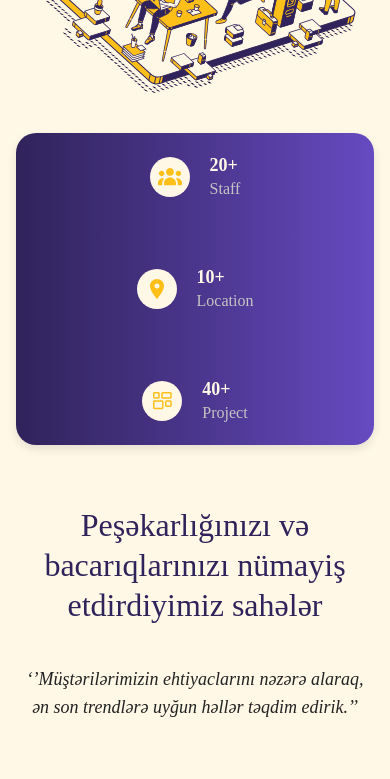
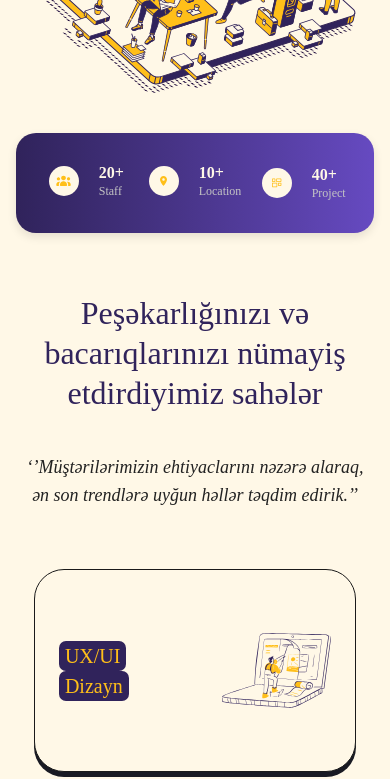
Before and after one commit to Cervision-Team/Cervision, a Next.js app: page / in a window 390 px wide. Shown: the part 780-1559 px from the top of the page. Built offline with nearby package versions, Linux system fonts and the light colour scheme; no server answers.

Commit message:
fixed responsive

```diff
--- a/app/(root)/Home/Information.jsx
+++ b/app/(root)/Home/Information.jsx
@@ -6,41 +6,46 @@ import Image from "next/image"
 const Information = () => {
   return (
     <>
-      <div className='w-full h-[200px] px-[16px] md:px-[80px] max-[1150px]:h-auto'>
-        <div className='w-full h-full bg-gradient-to-r from-[#30235B] to-[#664AC1] flex flex-col lg:flex-row items-center justify-center gap-10 lg:gap-[110px] mt-[40px] lg:mt-[86px] rounded-[20px] lg:rounded-[40px] shadow-[0_4px_10px_0_rgba(0,0,0,0.10)] py-[20px] lg:py-[38px]'>
+      <div className='w-full h-[200px] px-[16px] md:px-[80px] max-[1150px]:h-[150px] max-[500px]:h-[100px]'>
+        <div className='w-full h-full bg-gradient-to-r from-[#30235B] to-[#664AC1] px-[190px] max-[1033px]:px-[16px] flex flex-row lg:flex-row items-center justify-between mt-[40px] lg:mt-[86px] rounded-[20px] lg:rounded-[40px] shadow-[0_4px_10px_0_rgba(0,0,0,0.10)] py-[20px] lg:py-[38px] max-[1033px]:items-center max-[1033px]:bg-red-500'>
 
-          <div className='w-full lg:w-auto h-full flex flex-row items-center justify-center lg:justify-start pr-0 lg:pr-[92px] border-r-0 lg:border-r-[2px] border-r-solid border-r-[#FFF8E7] mb-6 lg:mb-0'>
+          <div className='w-full lg:w-auto h-full flex flex-row items-center justify-center lg:justify-start mb-6 lg:mb-0 max-[1033px]:justify-center max-[1033px]:mt-[20px]'>
             <div className='flex flex-row items-center justify-center gap-5 lg:gap-[28px]'>
-              <div className='w-[40px] h-[40px] lg:w-[56px] lg:h-[56px] bg-[#FFF8E7] rounded-full flex items-center justify-center'>
-                <Image src={users} alt="users" width={24} height={24} />
+              <div className='w-[76px] h-[76px] lg:w-[56px] lg:h-[56px] bg-[#FFF8E7] rounded-full flex items-center justify-center max-[1033px]:w-[50px] max-[1033px]:h-[50px] max-[768px]:w-[40px] max-[768px]:h-[40px] max-[500px]:w-[30px] max-[500px]:h-[30px]'>
+                <Image src={users} alt="users" width={40} height={32} className="max-[1033px]:w-[25px] max-[1033px]:h-[20px] max-[500px]:w-[15px] max-[500px]:h-[12px]"/>
               </div>
               <div className="flex flex-col">
-                <p className="text-[#FFF8E7] text-[18px]/[24px] lg:text-[24px]/[30px] font-bold">20+</p>
-                <p className="text-[#C4C4C4] text-[16px]/[24px] lg:text-[20px]/[30px]">Staff</p>
+ <p className="text-[#FFF8E7] text-[36px]/[24px] lg:text-[24px]/[30px] font-bold max-[1033px]:text-[20px]/[24px] max-[500px]:text-[16px]/[20px]">20+</p>
+ <p className="text-[#C4C4C4] text-[24px]/[24px] lg:text-[20px]/[30px] max-[1033px]:text-[16px]/[24px] max-[500px]:text-[12px]/[16px]">Staff</p>
               </div>
             </div>
           </div>
 
-          <div className='w-full lg:w-auto h-full flex flex-row items-center justify-center lg:justify-start pr-0 lg:pr-[92px] border-r-0 lg:border-r-[2px] border-r-solid border-r-[#FFF8E7] mb-6 lg:mb-0'>
+          <hr className="w-[2px] h-full bg-[#FFF8E7] max-[1033px]:hidden max-[500px]:hidden"/>
+
+          <div className='w-full lg:w-auto h-full flex flex-row items-center justify-center lg:justify-start mb-6 lg:mb-0 max-[1033px]:justify-center  max-[1033px]:mt-[20px]'>
             <div className='flex flex-row items-center justify-center gap-5 lg:gap-[28px]'>
-              <div className='w-[40px] h-[40px] lg:w-[56px] lg:h-[56px] bg-[#FFF8E7] rounded-full flex items-center justify-center'>
-                <Image src={location} alt="location" width={24} height={24} />
+              <div className='w-[76px] h-[76px] lg:w-[56px] lg:h-[56px] bg-[#FFF8E7] rounded-full flex items-center justify-center max-[1033px]:w-[50px] max-[1033px]:h-[50px] max-[768px]:w-[40px] max-[768px]:h-[40px] max-[500px]:w-[30px] max-[500px]:h-[30px]'>
+                <Image src={location} alt="location" width={40} height={40} className="max-[1033px]:w-[25px] max-[1033px]:h-[20px] max-[500px]:w-[15px] max-[500px]:h-[12px]"/>
               </div>
               <div className="flex flex-col">
-                <p className="text-[#FFF8E7] text-[18px]/[24px] lg:text-[24px]/[30px] font-bold">10+</p>
-                <p className="text-[#C4C4C4] text-[16px]/[24px] lg:text-[20px]/[30px]">Location</p>
+                <p className="text-[#FFF8E7] text-[36px]/[24px] lg:text-[24px]/[30px] font-bold max-[1033px]:text-[20px]/[24px] max-[500px]:text-[16px]/[20px]">10+</p>
+                <p className="text-[#C4C4C4] text-[24px]/[24px] lg:text-[20px]/[30px] max-[500px]:text-[12px]/[16px]">Location</p>
               </div>
             </div>
           </div>
 
-          <div className='w-full lg:w-auto h-full flex flex-row items-center justify-center lg:justify-start pr-0 lg:pr-[92px]'>
+          <hr className="w-[2px] h-full bg-[#FFF8E7] max-[1033px]:hidden max-[500px]:hidden"/>
+
+
+          <div className='w-full lg:w-auto h-full flex flex-row items-center justify-center lg:justify-start'>
             <div className='flex flex-row items-center justify-center gap-5 lg:gap-[28px]'>
-              <div className='w-[40px] h-[40px] lg:w-[56px] lg:h-[56px] bg-[#FFF8E7] rounded-full flex items-center justify-center'>
-                <Image src={projects} alt="projects" width={24} height={24} />
+              <div className='w-[76px] h-[76px] lg:w-[56px] lg:h-[56px] bg-[#FFF8E7] rounded-full flex items-center justify-center max-[1033px]:w-[50px] max-[1033px]:h-[50px] max-[768px]:w-[40px] max-[768px]:h-[40px] max-[500px]:w-[30px] max-[500px]:h-[30px]'>
+                <Image src={projects} alt="projects" width={40} height={40} className="max-[1033px]:w-[25px] max-[1033px]:h-[20px] max-[500px]:w-[15px] max-[500px]:h-[12px]"/>
               </div>
               <div className="flex flex-col">
-                <p className="text-[#FFF8E7] text-[18px]/[24px] lg:text-[24px]/[30px] font-bold">40+</p>
-                <p className="text-[#C4C4C4] text-[16px]/[24px] lg:text-[20px]/[30px]">Project</p>
+                <p className="text-[#FFF8E7] text-[36px]/[24px] lg:text-[24px]/[30px] font-bold max-[1033px]:text-[20px]/[24px] max-[500px]:text-[16px]/[20px]">40+</p>
+                <p className="text-[#C4C4C4] text-[24px]/[24px] lg:text-[20px]/[30px] max-[500px]:text-[12px]/[16px]">Project</p>
               </div>
             </div>
           </div>
--- a/app/(root)/Home/Offers.jsx
+++ b/app/(root)/Home/Offers.jsx
@@ -12,7 +12,7 @@ const Offers = () => {
   className="w-full max-w-[774px] h-auto mt-8 lg:mt-0"
 />
 
-        <div className="flex flex-col justify-center items-center max-[1100px]:px-[16px]">
+        <div className="flex flex-col justify-center items-start max-[1100px]:px-[16px]">
           <p className="text-[#0B132A] text-[32px]/[50px] font-semibold mb-[40px]">Cervision olaraq biz nə vəd edirik?</p>
 
           <div className="flex flex-row items-center gap-[10px] mb-[15px]">
--- a/components/core/Footer.jsx
+++ b/components/core/Footer.jsx
@@ -13,7 +13,7 @@ const Footer = () => {
   return (
     <>
       <section className="mt-[80px] sm:mt-[100px] lg:mt-[120px] bg-gradient-to-r from-[#664AC1] to-[#30235B]">
-        <div className="relative max-w-[1600px] w-full px-4 sm:px-8 lg:px-20 pt-10 sm:pt-14 lg:pt-16">
+        <div className="relative w-full px-4 sm:px-8 lg:px-20 pt-10 sm:pt-14 lg:pt-16">
           {/* Background overlay */}
           <div className="absolute inset-0 bg-[#4361EE] opacity-10 -z-10"></div>
 
@@ -44,6 +44,19 @@ const Footer = () => {
                    cervision.edu.az@gmail.com
                  </a>
                </div>
+
+              <div className="flex items-center justify-center sm:justify-start mt-4 sm:mt-[8px]">
+                <div className='flex flex-row items-center justify-center gap-4 sm:gap-[20px]'>
+                  <a target="_blank" href="https://www.instagram.com/cervision.az?igsh=MTh6MGQxNnJhZG03MA==">
+                  <FooterIcon icon={<FaInstagram />} backgroundColor="linear-gradient(to right, #8a3ab9, #e95950, #fccc63)" />
+                  </a>
+                  <FooterIcon icon={<FaFacebookF />} backgroundColor="#0035BB" />
+                  <a target="_blank" href="https://www.linkedin.com/company/106264282/admin/dashboard/">
+                  <FooterIcon icon={<FaLinkedinIn />} backgroundColor="#0073AF" />
+                  </a>
+                </div>
+              </div>
+
               </div>
             </div>
 
@@ -87,14 +100,6 @@ const Footer = () => {
               </p>
 
               <EmailInput />
-
-                  <div className="flex items-center justify-center sm:justify-start mt-4 sm:mt-[8px] lg:self-center">
-                <div className='flex flex-row items-center justify-center gap-4 sm:gap-[20px]'>
-                  <FooterIcon icon={<FaInstagram />} backgroundColor="linear-gradient(to right, #8a3ab9, #e95950, #fccc63)" />
-                  <FooterIcon icon={<FaFacebookF />} backgroundColor="#0035BB" />
-                  <FooterIcon icon={<FaLinkedinIn />} backgroundColor="#0073AF" />
-                </div>
-              </div>
             </div>
           </div>
 
```
